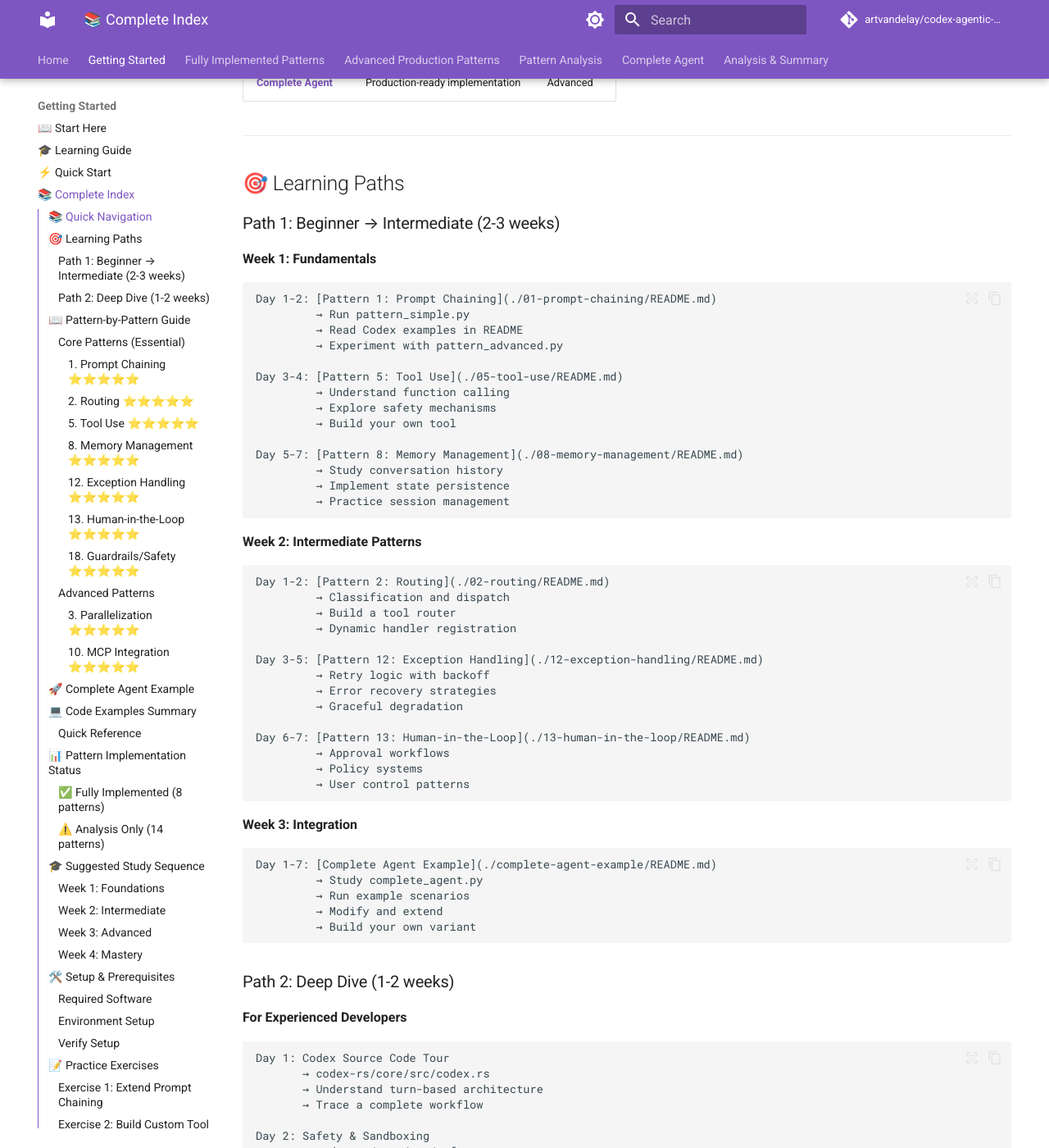
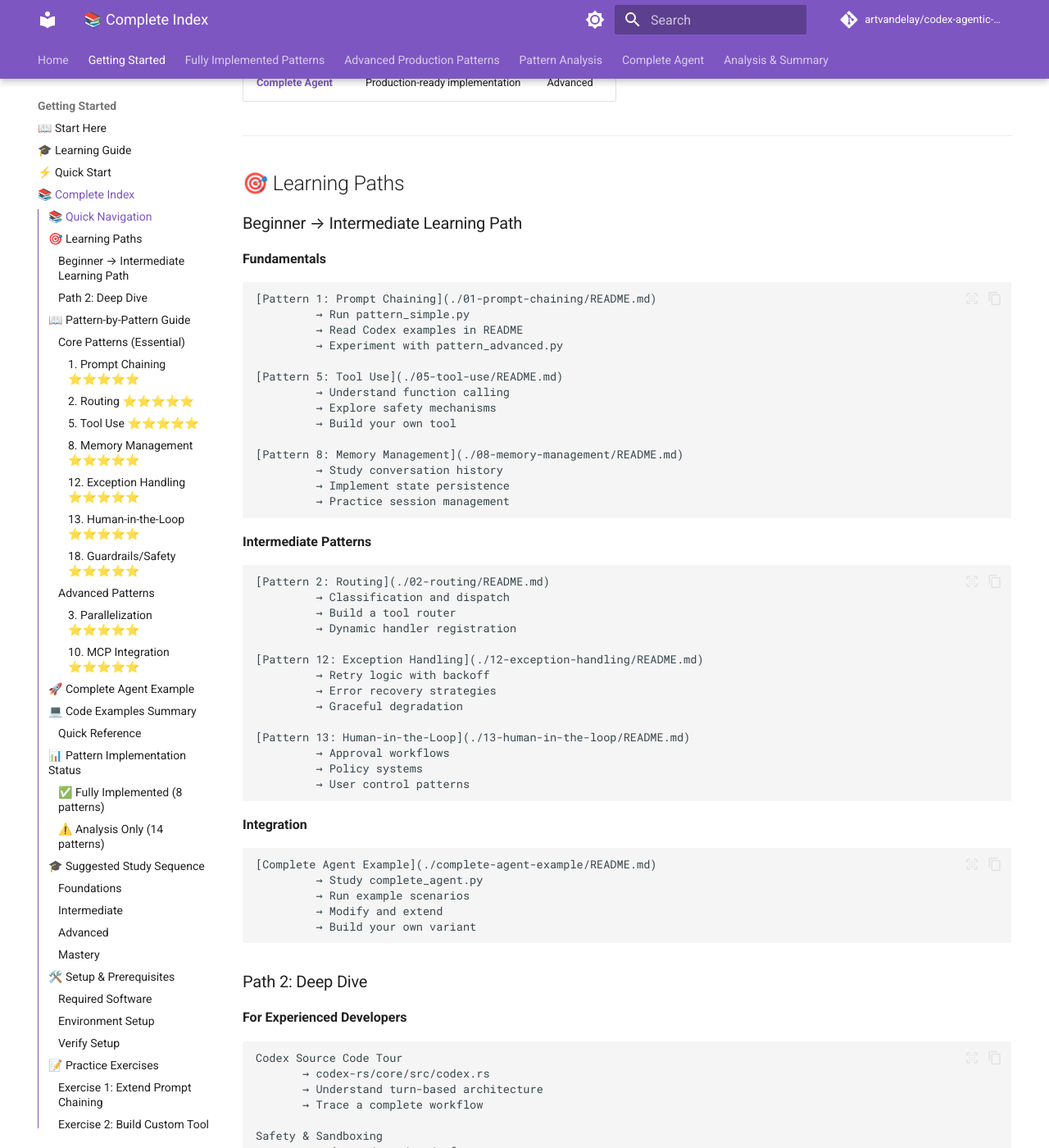
Before and after one commit to artvandelay/codex-agentic-patterns, an MkDocs documentation site: the page built from docs/learning-material/INDEX.md, in a window 1280 px wide and 1400 px high, scrolled down 403 px. Shown: the whole window at 82% size. Built offline with MkDocs 1.6.1 and Material for MkDocs 9.7.7, drawn with Linux system fonts in a browser that asks for light colours; comment, search, counter and statistics services are not loaded; some of the changed text lies outside the part shown.

Commit message:
Remove all time estimates from learning materials
- Removed 'Day X:', 'Day X-Y:', 'Week X:' prefixes
- Removed duration estimates like '(2-3 weeks)', '(5 days)'
- Cleaned up learning path titles
- Let learners go at their own pace without artificial time pressure
- Makes content less prescriptive and more flexible

````diff
--- a/docs/learning-material/INDEX.md
+++ b/docs/learning-material/INDEX.md
@@ -14,78 +14,78 @@
 
 ## 🎯 Learning Paths
 
-### Path 1: Beginner → Intermediate (2-3 weeks)
+### Beginner → Intermediate Learning Path
 
-**Week 1: Fundamentals**
+**Fundamentals**
 ```
-Day 1-2: [Pattern 1: Prompt Chaining](./01-prompt-chaining/README.md)
+[Pattern 1: Prompt Chaining](./01-prompt-chaining/README.md)
          → Run pattern_simple.py
          → Read Codex examples in README
          → Experiment with pattern_advanced.py
 
-Day 3-4: [Pattern 5: Tool Use](./05-tool-use/README.md)
+[Pattern 5: Tool Use](./05-tool-use/README.md)
          → Understand function calling
          → Explore safety mechanisms
          → Build your own tool
 
-Day 5-7: [Pattern 8: Memory Management](./08-memory-management/README.md)
+[Pattern 8: Memory Management](./08-memory-management/README.md)
          → Study conversation history
          → Implement state persistence
          → Practice session management
 ```
 
-**Week 2: Intermediate Patterns**
+**Intermediate Patterns**
 ```
-Day 1-2: [Pattern 2: Routing](./02-routing/README.md)
+[Pattern 2: Routing](./02-routing/README.md)
          → Classification and dispatch
          → Build a tool router
          → Dynamic handler registration
 
-Day 3-5: [Pattern 12: Exception Handling](./12-exception-handling/README.md)
+[Pattern 12: Exception Handling](./12-exception-handling/README.md)
          → Retry logic with backoff
          → Error recovery strategies
          → Graceful degradation
 
-Day 6-7: [Pattern 13: Human-in-the-Loop](./13-human-in-the-loop/README.md)
+[Pattern 13: Human-in-the-Loop](./13-human-in-the-loop/README.md)
          → Approval workflows
          → Policy systems
          → User control patterns
 ```
 
-**Week 3: Integration**
+**Integration**
 ```
-Day 1-7: [Complete Agent Example](./complete-agent-example/README.md)
+[Complete Agent Example](./complete-agent-example/README.md)
          → Study complete_agent.py
          → Run example scenarios
          → Modify and extend
          → Build your own variant
 ```
 
-### Path 2: Deep Dive (1-2 weeks)
+### Path 2: Deep Dive
 
 **For Experienced Developers**
 ```
-Day 1: Codex Source Code Tour
+Codex Source Code Tour
        → codex-rs/core/src/codex.rs
        → Understand turn-based architecture
        → Trace a complete workflow
 
-Day 2: Safety & Sandboxing
+Safety & Sandboxing
        → codex-rs/core/src/safety.rs
        → codex-rs/core/src/exec.rs
        → Study platform-specific isolation
 
-Day 3: Tool System Architecture
+Tool System Architecture
        → codex-rs/core/src/tools/
        → Router, registry, handlers
        → Parallel execution
 
-Day 4: MCP Integration
+MCP Integration
        → codex-rs/mcp-client/
        → codex-rs/mcp-server/
        → Protocol implementation
 
-Day 5-7: Build Your Own
+Build Your Own
          → Design architecture
          → Implement core patterns
          → Add your own features
@@ -311,7 +311,7 @@ result = agent.run("Your task here")
 
 ## 🎓 Suggested Study Sequence
 
-### Week 1: Foundations
+### Foundations
 ```
 Monday:    Read main README + Pattern Summary
 Tuesday:   Pattern 1 (Prompt Chaining) - Simple
@@ -321,7 +321,7 @@ Friday:    Pattern 5 - Advanced
 Weekend:   Build your own simple chain with tools
 ```
 
-### Week 2: Intermediate
+### Intermediate
 ```
 Monday:    Pattern 2 (Routing) - Simple
 Tuesday:   Pattern 2 - Advanced
@@ -331,7 +331,7 @@ Friday:    Pattern 13 (Human-in-the-Loop)
 Weekend:   Integrate patterns 1, 2, 5, 8
 ```
 
-### Week 3: Advanced
+### Advanced
 ```
 Monday:    Pattern 3 (Parallelization)
 Tuesday:   Pattern 18 (Guardrails/Safety)
@@ -341,7 +341,7 @@ Friday:    Complete Agent - Modify/extend
 Weekend:   Build your complete agent
 ```
 
-### Week 4: Mastery
+### Mastery
 ```
 Monday:    Codex source code - codex.rs
 Tuesday:   Codex source code - tools/
--- a/docs/learning-material/STRUCTURE.md
+++ b/docs/learning-material/STRUCTURE.md
@@ -305,23 +305,23 @@ CODEX_PATTERNS_SUMMARY.md (deep study)
 ### Sequential Learning
 
 ```bash
-# Week 1: Foundations
+# Foundations
 cat README.md
 cat QUICKSTART.md
 cd 01-prompt-chaining && cat README.md
 python pattern_simple.py
 python pattern_advanced.py
 
-# Week 2: Core Patterns
+# Core Patterns
 cd ../05-tool-use && cat README.md
 python pattern_simple.py
 cd ../02-routing && python pattern_simple.py
 
-# Week 3: Advanced
+# Advanced
 cd ../03-parallelization && python pattern_simple.py
 cd ../complete-agent-example && cat README.md
 
-# Week 4: Build Your Own
+# Build Your Own
 # Use complete_agent.py as template
 ```
 
````
Also changed, not shown: docs/learning-material/FINAL_SUMMARY.md (+8 -8 lines), docs/learning-material/START_HERE.md (+5 -5 lines).
